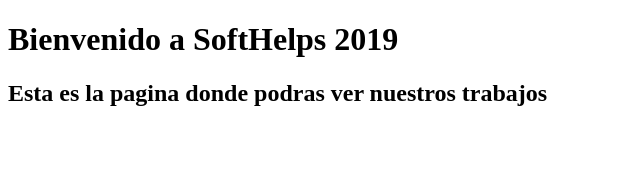
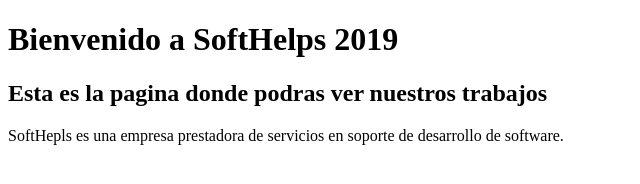
Before and after one commit to fomarcelo2/pagina-web, a plain HTML site: page index.html in a window 1280 px wide. Shown: the whole page, without its empty margins (0-640 px from the left). Drawn offline with Linux system fonts and the light colour scheme.

Commit message:
Agrega parrafo
Agrega descripcion de la empresa

```diff
--- a/index.html
+++ b/index.html
@@ -9,5 +9,6 @@
 <body>
     <h1>Bienvenido a SoftHelps 2019</h1>
     <h2>Esta es la pagina donde podras ver nuestros trabajos</h2>
+    <p>SoftHepls es una empresa prestadora de servicios en soporte de desarrollo de software.</p>
 </body>
 </html>
```
